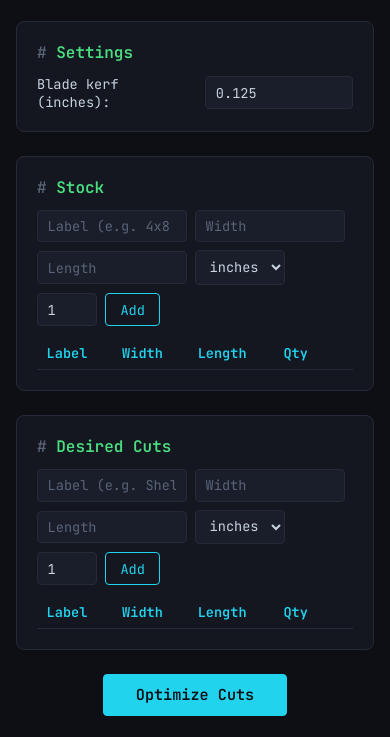
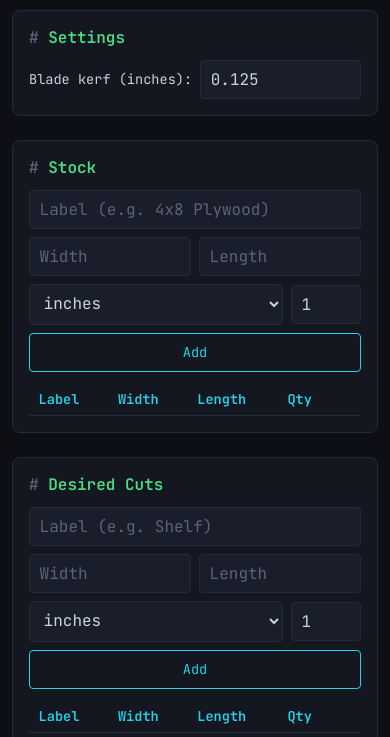
Before and after one commit to eric-d-ferguson/cut-optimizer, a website built with Vite: page index.html in a window 390 px wide. Shown: the part 98-835 px from the top of the page. Built offline with nearby package versions, Linux system fonts and the light colour scheme.

Commit message:
mobile/responsive work

```diff
--- a/index.html
+++ b/index.html
@@ -33,7 +33,7 @@
             <option value="in" selected>inches</option>
             <option value="ft">feet</option>
           </select>
-          <input id="stock-qty" type="number" placeholder="Qty" min="1" value="1" style="width:60px" />
+          <input id="stock-qty" type="number" placeholder="Qty" min="1" value="1" class="qty" />
           <button id="add-stock">Add</button>
         </div>
         <table id="stock-table">
@@ -52,7 +52,7 @@
             <option value="in" selected>inches</option>
             <option value="ft">feet</option>
           </select>
-          <input id="cut-qty" type="number" placeholder="Qty" min="1" value="1" style="width:60px" />
+          <input id="cut-qty" type="number" placeholder="Qty" min="1" value="1" class="qty" />
           <button id="add-cut">Add</button>
         </div>
         <table id="cut-table">
--- a/src/style.css
+++ b/src/style.css
@@ -64,10 +64,11 @@ input[type="number"] {
   border: 1px solid var(--border);
   border-radius: 4px;
   color: var(--text);
-  padding: 0.4rem 0.6rem;
-  font-size: 0.85rem;
+  padding: 0.5rem 0.6rem;
+  font-size: 16px; /* 16px avoids iOS auto-zoom on focus */
   font-family: var(--font);
-  width: 150px;
+  flex: 1 1 120px;
+  min-width: 0;
 }
 
 input::placeholder { color: var(--muted); }
@@ -82,10 +83,27 @@ select {
   border: 1px solid var(--border);
   border-radius: 4px;
   color: var(--text);
-  padding: 0.4rem 0.6rem;
-  font-size: 0.85rem;
+  padding: 0.5rem 0.6rem;
+  font-size: 16px; /* avoids iOS auto-zoom */
   font-family: var(--font);
   cursor: pointer;
+}
+
+/* Label fields take their own line; the add button fills the row's end */
+.input-row input[id$="-label"] { flex-basis: 100%; }
+.input-row input.qty { flex: 0 0 70px; }
+.input-row button { flex: 0 0 auto; }
+
+/* Phone / small-tablet layout */
+@media (max-width: 600px) {
+  body { padding: 0.75rem; }
+  header h1 { font-size: 1.4rem; }
+  .card { padding: 1rem; }
+  .input-row input, .input-row select { flex: 1 1 calc(50% - 0.5rem); }
+  .input-row button { flex: 1 1 100%; padding: 0.6rem; }
+  button.primary { width: 100%; }
+  .optimize-row { display: block; }
+  th, td { padding: 0.35rem 0.4rem; }
 }
 
 button {
```
